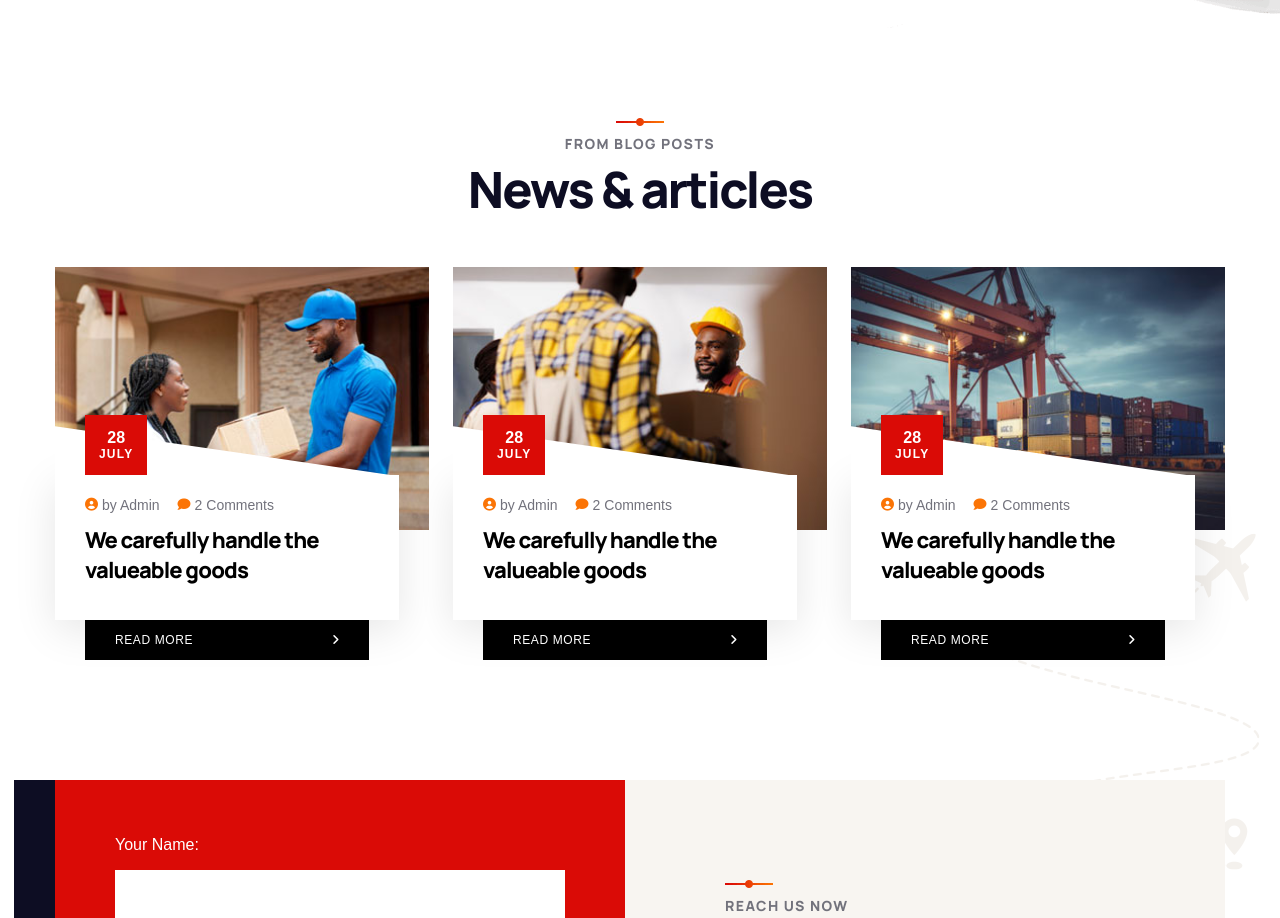
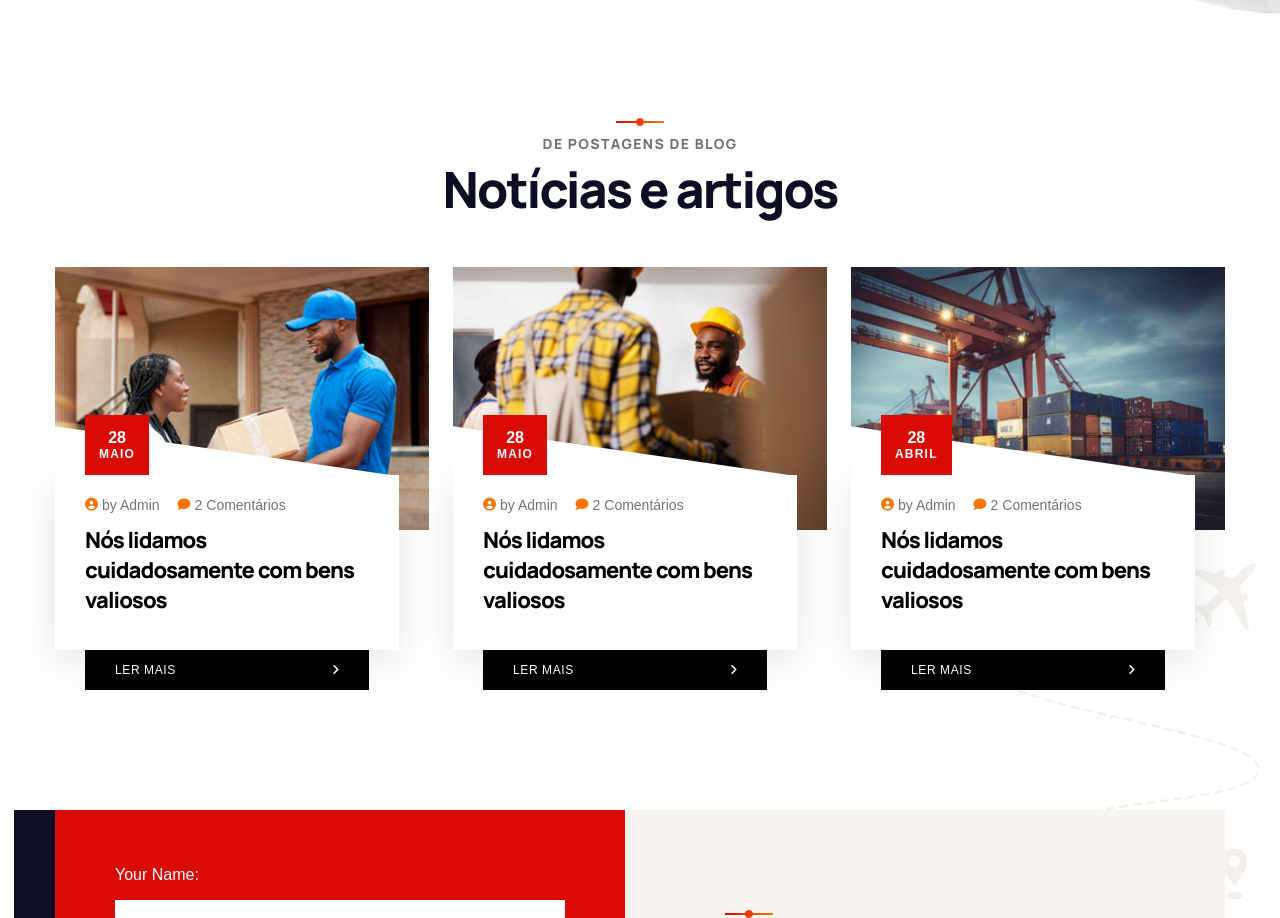
Before and after one commit to SRGLogistica/Next-js-App, a Next.js app: page / in a window 1280 px wide. Shown: the part 7596-8514 px from the top of the page. Built offline with nearby package versions, Linux system fonts and the light colour scheme.

Commit message:
editando as noticias

```diff
--- a/components/sections/News1.js
+++ b/components/sections/News1.js
@@ -6,8 +6,8 @@ const News1 = () => {
           <div className="icon-plane-3 bounce-y"></div>
           <div className="auto-container">
             <div className="sec-title text-center">
-              <span className="sub-title">From Blog Posts</span>
-              <h2 className="scrub-each-word text-split">News & articles</h2>
+              <span className="sub-title">De postagens de blog</span>
+              <h2 className="scrub-each-word text-split">Notícias e artigos</h2>
             </div>
             <div className="row">
 
@@ -22,13 +22,13 @@ const News1 = () => {
                     </figure>
                   </div>
                   <div className="content-box">
-                    <div className="date">28<span>July</span></div>
+                    <div className="date">28<span>Maio</span></div>
                     <ul className="post-meta">
                       <li><i className="fa fa-user-circle"></i>by Admin</li>
-                      <li><i className="fa fa-comment"></i>2 Comments</li>
+                      <li><i className="fa fa-comment"></i>2 Comentários</li>
                     </ul>
-                    <h5 className="title"><Link href="news-details">We carefully handle the valueable goods</Link></h5>
-                    <Link className="read-more" href="news-details">Read More <i className="icon fa fa-angle-right"></i></Link>
+                    <h5 className="title"><Link href="news-details">Nós lidamos cuidadosamente com bens valiosos</Link></h5>
+                    <Link className="read-more" href="news-details">Ler mais <i className="icon fa fa-angle-right"></i></Link>
                   </div>
                 </div>
               </div>
@@ -44,13 +44,13 @@ const News1 = () => {
                     </figure>
                   </div>
                   <div className="content-box">
-                    <div className="date">28<span>July</span></div>
+                    <div className="date">28<span>Maio</span></div>
                     <ul className="post-meta">
                       <li><i className="fa fa-user-circle"></i>by Admin</li>
-                      <li><i className="fa fa-comment"></i>2 Comments</li>
+                      <li><i className="fa fa-comment"></i>2 Comentários</li>
                     </ul>
-                    <h5 className="title"><Link href="news-details">We carefully handle the valueable goods</Link></h5>
-                    <Link className="read-more" href="news-details">Read More <i className="icon fa fa-angle-right"></i></Link>
+                    <h5 className="title"><Link href="news-details">Nós lidamos cuidadosamente com bens valiosos</Link></h5>
+                    <Link className="read-more" href="news-details">Ler mais <i className="icon fa fa-angle-right"></i></Link>
                   </div>
                 </div>
               </div>
@@ -66,13 +66,13 @@ const News1 = () => {
                     </figure>
                   </div>
                   <div className="content-box">
-                    <div className="date">28<span>July</span></div>
+                    <div className="date">28<span>Abril</span></div>
                     <ul className="post-meta">
                       <li><i className="fa fa-user-circle"></i>by Admin</li>
-                      <li><i className="fa fa-comment"></i>2 Comments</li>
+                      <li><i className="fa fa-comment"></i>2 Comentários</li>
                     </ul>
-                    <h5 className="title"><Link href="news-details">We carefully handle the valueable goods</Link></h5>
-                    <Link className="read-more" href="news-details">Read More <i className="icon fa fa-angle-right"></i></Link>
+                    <h5 className="title"><Link href="news-details">Nós lidamos cuidadosamente com bens valiosos</Link></h5>
+                    <Link className="read-more" href="news-details">Ler mais <i className="icon fa fa-angle-right"></i></Link>
                   </div>
                 </div>
               </div>
```
